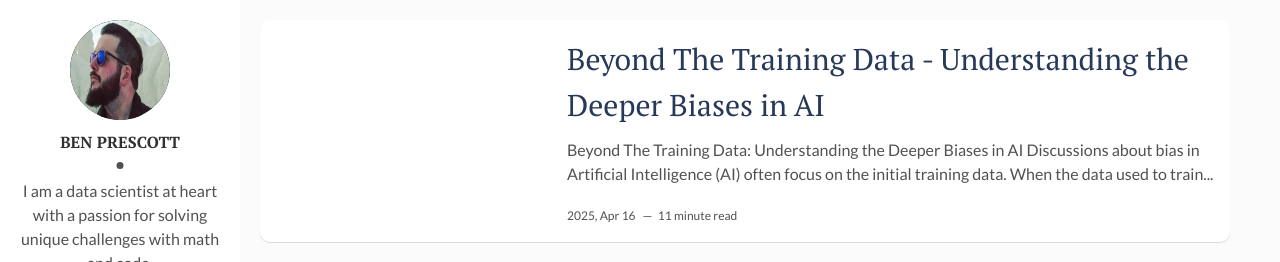
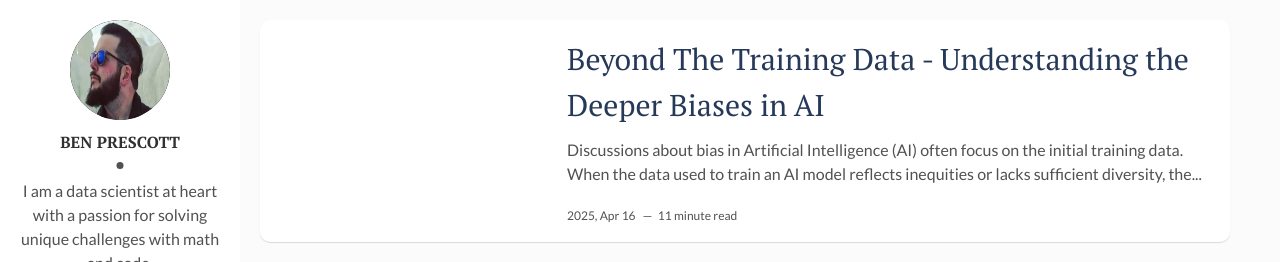
Before and after one commit to bcprescott/bcprescott.github.io, a Jekyll site: the page built from index.html, in a window 1280 px wide and 900 px high, cut to the strip 0-262 px from the top of the window. Built offline with Jekyll 4.4.1, drawn with Linux system fonts in a browser that asks for light colours; the list of posts is cut into pages by our own code.

Commit message:
Update 2025-04-17-Deeper-Biases.md

```diff
--- a/_posts/2025-04-17-Deeper-Biases.md
+++ b/_posts/2025-04-17-Deeper-Biases.md
@@ -6,9 +6,6 @@ description: Beyond The Data - Understanding the Deeper Biases in AI # Add post
 img: /assets/images/bttd/bttd.png # Add image post (optional)
 tags: [AI, LLM, Bias] # add tag
 ---
-
-# Beyond The Training Data: Understanding the Deeper Biases in AI
-
 ![bttd](/assets/images/bttd/bttd.png){:max-width="640"}
 
 Discussions about bias in Artificial Intelligence (AI) often focus on the initial training data. When the data used to train an AI model reflects inequities or lacks sufficient diversity, the resulting model will inevitably learn (and usually amplify) those same biases.
```
